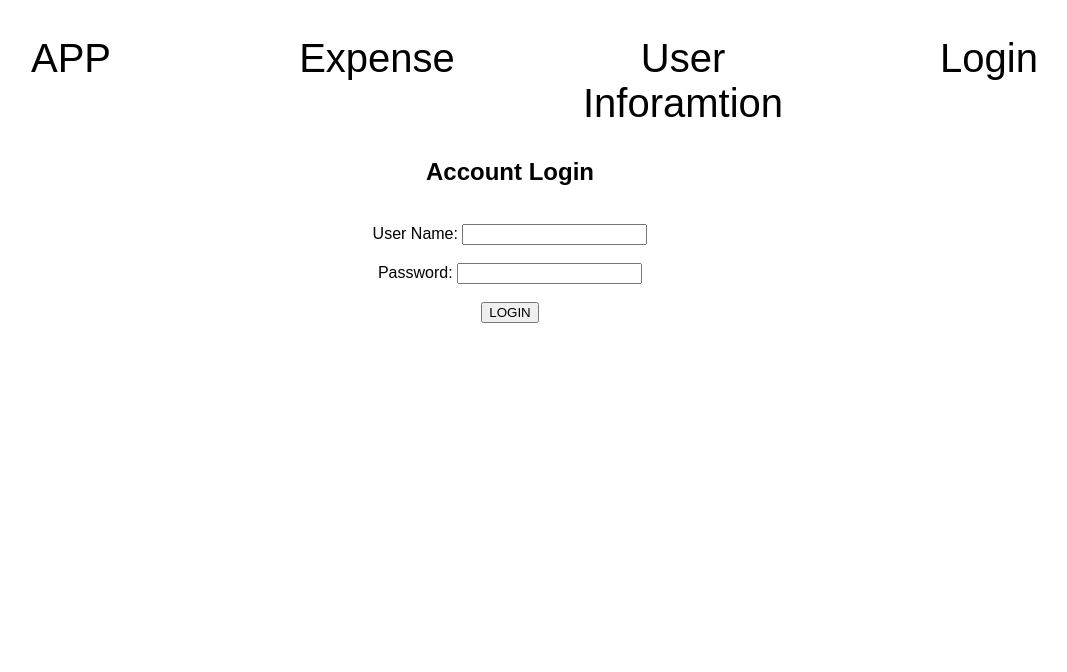
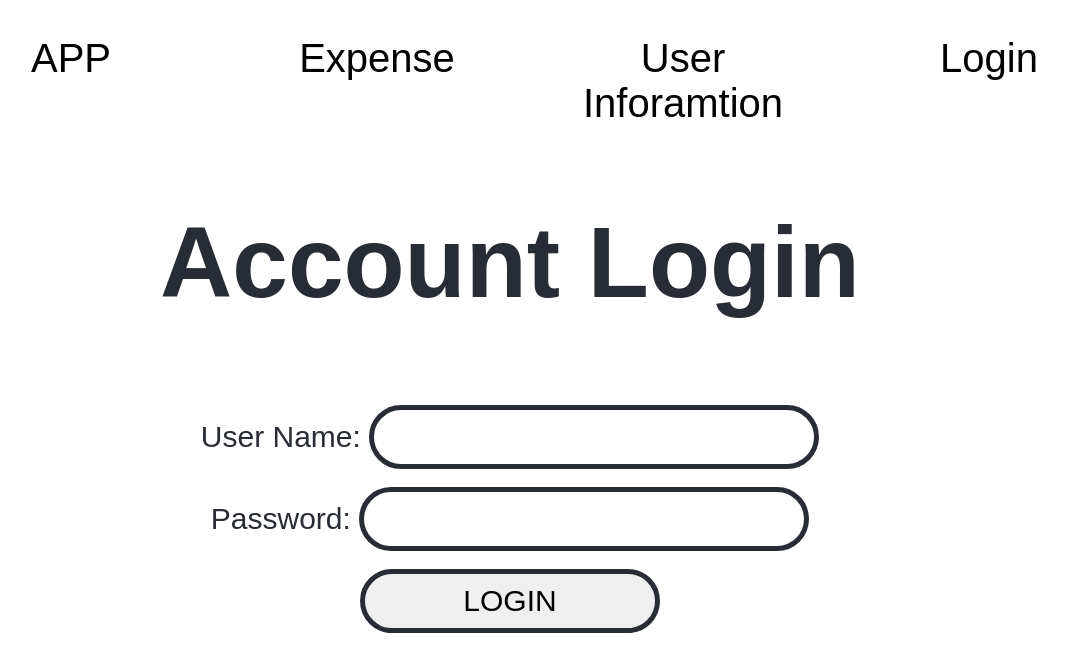
Before and after one commit to Team-Unhackable/MomentPay, a React (Create React App) app in the folder splitpay-frontend/: page /login in a window 1280 px wide. Shown: the top 672 px of the page, without its empty margins (130-1197 px from the left). Built offline with nearby package versions, Linux system fonts and the light colour scheme.

Commit message:
Update Login.js & Change some style in Login Page

```diff
--- a/splitpay-frontend/src/pages/Login.js
+++ b/splitpay-frontend/src/pages/Login.js
@@ -1,50 +1,3 @@
-// import '../App.css';
-// import React from 'react';
-// import { useNavigate } from 'react-router-dom';
-
-
-
-// function Login() {
-//   const navigate = useNavigate();
-
-//   function auth() {
-//     var username = document.getElementById("username").value;
-//     var password = document.getElementById("password").value;
-//     // var data = {username: username, password: password};
-//     fetch('https://my-json-server.typicode.com/Team-Unhackable/MomentPay-Demo-Data/' + username)
-//     .then(response => response.json())
-//     .then(data => {
-//       console.log(data);
-//       if (data.password === password) {
-//         localStorage.setItem('login', true);
-//         navigate('/');
-//       } else {
-//         return false;
-//       }
-//     })
-//     .catch((error) => {
-//       console.error('Error:', error);
-//     });
-//   }
-
-//   return (
-//     <div className="App">
-//       <header className="App-header">
-//         <h1>Login</h1>
-//         <form action="/login" method="post">
-//             <label for="username" className='formLabel'>Username: </label>
-//             <input type="text" id="username" name="username" required className='form'></input><br></br><br></br>
-//             <label for="password" className='formLabel'>Password: </label>
-//             <input type="password" id="password" name="password" required className='form'></input><br></br><br></br>
-//             <input type="submit" value="Submit" className='loginButton' onClick={auth}></input>
-//         </form>
-//       </header>
-//     </div>
-//   );
-// }
-
-// export default Login;
-
 import React, { useState } from 'react';
 import { useNavigate } from 'react-router-dom';
 
@@ -82,20 +35,20 @@ function Login({Login, error}) {
         <form onSubmit={submitHandler}>
             <div className="form-inner">
                 <center>
-                <h2>Account Login</h2>
+                <h1>Account Login</h1>
                 <br></br>
                 {(error !== "") ? ( <div className="error">{error}</div> ) : ""}
                 <div className="form-group">
-                    <label htmlFor="name">User Name: </label>
-                    <input type="text" name="name" id="name" onChange={e => setDetails({...details, name: e.target.value})} value = {details.name} />
+                    <label htmlFor="name" className='formLabel'>User Name: </label>
+                    <input type="text" name="name" id="name" className='form' onChange={e => setDetails({...details, name: e.target.value})} value = {details.name} />
                 </div>
                 <br></br>
                 <div className="form-group">
-                    <label htmlFor="password">Password: </label>
-                    <input type="password" name="password" id="password" onChange={e => setDetails({...details, password: e.target.value})} value = {details.password} />
+                    <label htmlFor="password" className='formLabel'>Password: </label>
+                    <input type="password" name="password" id="password" className='form' onChange={e => setDetails({...details, password: e.target.value})} value = {details.password} />
                 </div>
                 <br></br>
-                <input type="submit" value="LOGIN" />
+                <input type="submit" className='loginButton' value="LOGIN" />
                 </center>
             </div>
         </form>
```
